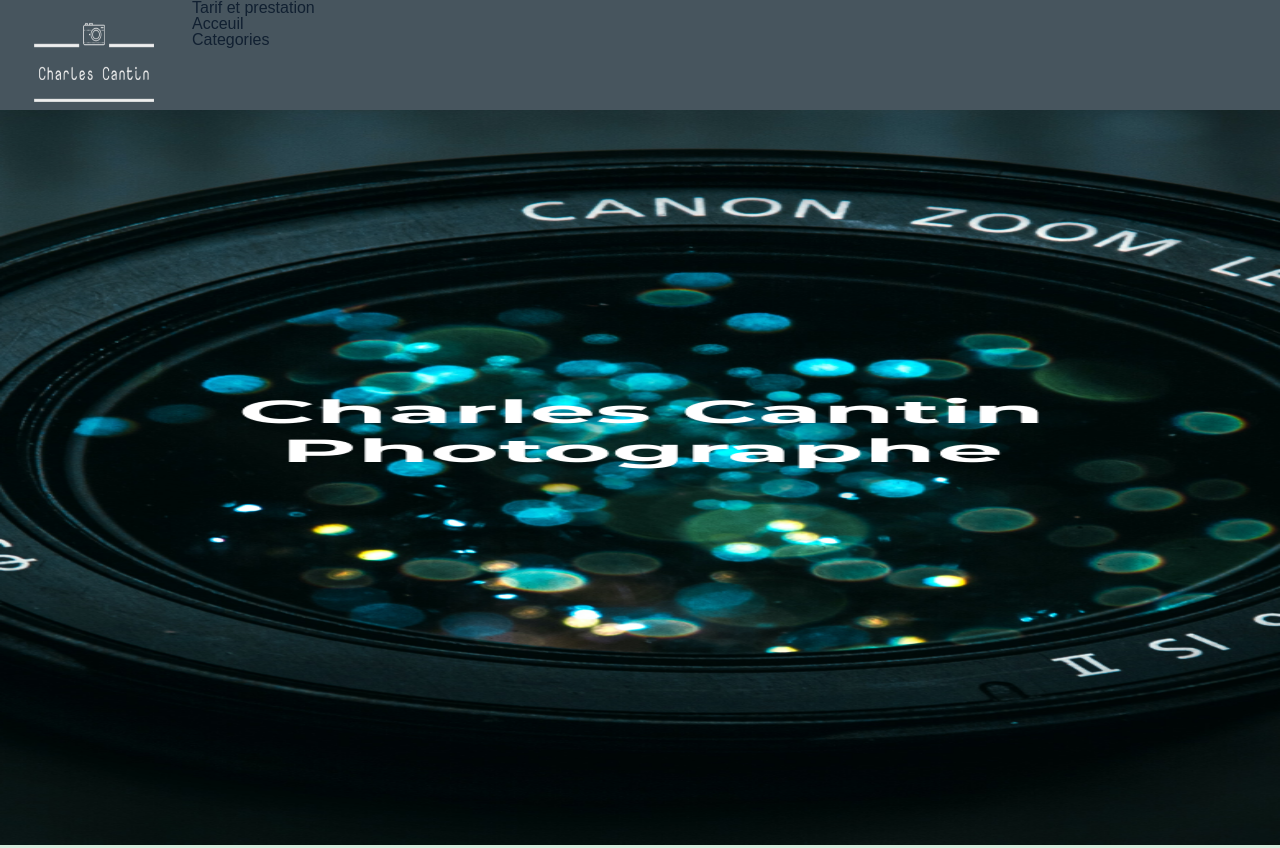
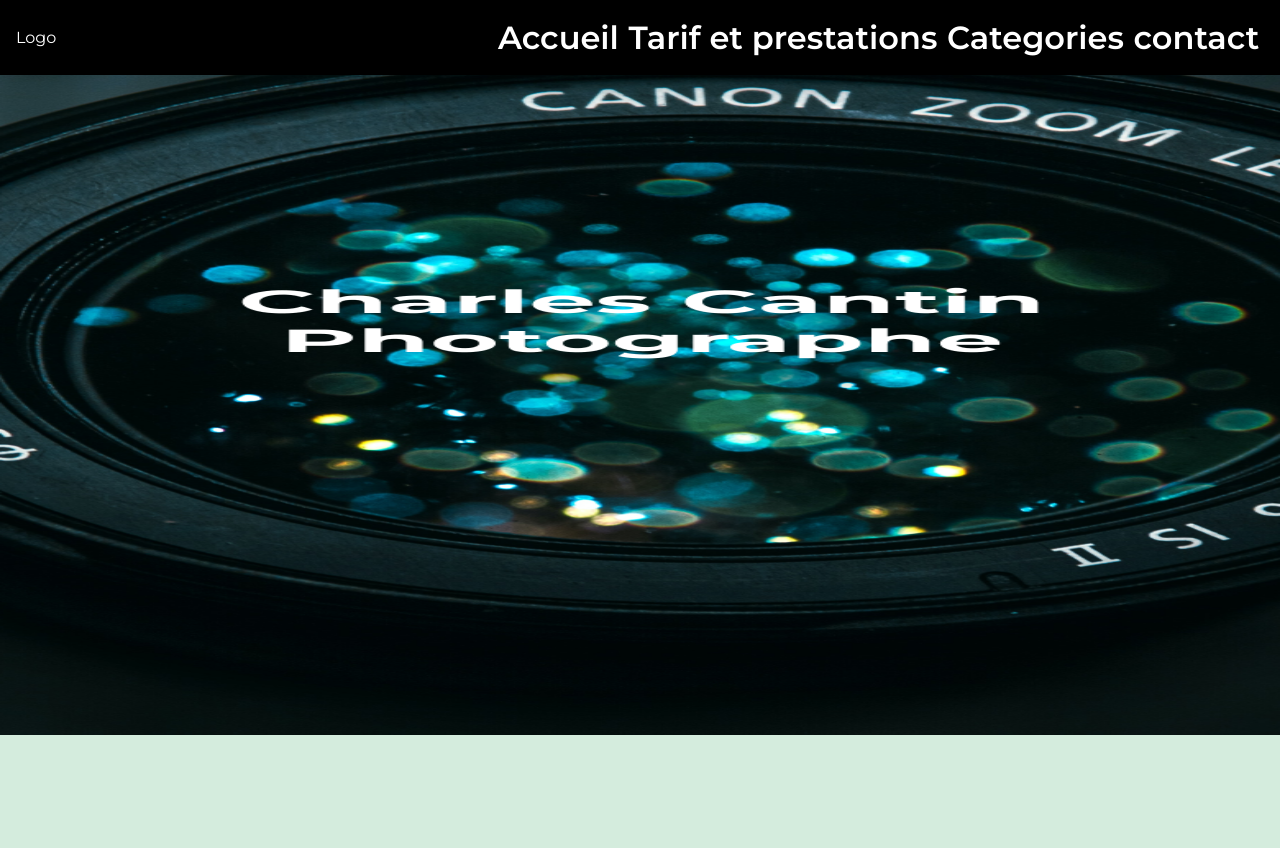
Before and after one commit to Kevdevv/ECF-Front, a React (Create React App) app: page / in a window 1280 px wide. After the commit the page ends 800 px from the top, so only its background shows below. Built offline with nearby package versions, Linux system fonts and the light colour scheme.

Commit message:
burger mis en place

```diff
--- a/src/App.css
+++ b/src/App.css
@@ -1,143 +1,22 @@
-/* http://meyerweb.com/eric/tools/css/reset/
-   v2.0 | 20110126
-   License: none (public domain)
-*/
+@import url('https://fonts.googleapis.com/css2?family=Montserrat:wght@300;400;600;700&display=swap');
 
-html,
-body,
-div,
-span,
-applet,
-object,
-iframe,
-h1,
-h2,
-h3,
-h4,
-h5,
-h6,
-p,
-blockquote,
-pre,
-a,
-abbr,
-acronym,
-address,
-big,
-cite,
-code,
-del,
-dfn,
-em,
-img,
-ins,
-kbd,
-q,
-s,
-samp,
-small,
-strike,
-strong,
-sub,
-sup,
-tt,
-var,
-b,
-u,
-i,
-center,
-dl,
-dt,
-dd,
-ol,
-ul,
-li,
-fieldset,
-form,
-label,
-legend,
-table,
-caption,
-tbody,
-tfoot,
-thead,
-tr,
-th,
-td,
-article,
-aside,
-canvas,
-details,
-embed,
-figure,
-figcaption,
-footer,
-header,
-hgroup,
-menu,
-nav,
-output,
-ruby,
-section,
-summary,
-time,
-mark,
-audio,
-video {
+* {
   margin: 0;
   padding: 0;
-  border: 0;
-  font-size: 100%;
-  font: inherit;
-  vertical-align: baseline;
-}
-
-/* HTML5 display-role reset for older browsers */
-article,
-aside,
-details,
-figcaption,
-figure,
-footer,
-header,
-hgroup,
-menu,
-nav,
-section {
-  display: block;
+  box-sizing: border-box;
+  outline: none;
 }
 
 body {
   line-height: 1;
-}
-
-ol,
-ul {
-  list-style: none;
-}
-
-blockquote,
-q {
-  quotes: none;
-}
-
-blockquote:before,
-blockquote:after,
-q:before,
-q:after {
-  content: '';
-  content: none;
-}
-
-table {
-  border-collapse: collapse;
-  border-spacing: 0;
-}
-
-@import url('https://fonts.googleapis.com/css2?family=Montserrat:wght@300;400;600;700&display=swap');
-
-body {
   background-color: #D4ECDD;
   font-family: 'Montserrat', sans-serif;
   color: #112031;
+  font-size: 16px;
 }
+
+ul {
+  list-style: none;
+  padding: 0;
+  margin: 0;
+}
--- a/src/App.js
+++ b/src/App.js
@@ -1,5 +1,4 @@
 import './App.css';
-import Header from 'Component/Header/Header';
 import Landing from 'Pages/Landing/Landing';
 import Category from 'Pages/Category/Category'
 import Mariage from 'Pages/Mariage/Mariage';
@@ -9,12 +8,13 @@
 import Famille from 'Pages/Famille/Famille';
 import Bebe from 'Pages/Bebe/Bebe';
 import Prestation from 'Pages/Prestation/Prestation'
+import Nav from 'Component/Navbar/Nav'
 import { BrowserRouter as Router, Routes, Route } from "react-router-dom";
 
 function App() {
   return (
     <Router>
-        <Header />
+      <Nav />
       <Routes>
           <Route path="/prestation" element={<Prestation />} />
           <Route path="/couple" element={<Couple />} />
--- /dev/null
+++ b/src/Component/Navbar/Nav.css
@@ -0,0 +1,112 @@
+.navbar {
+    display: flex;
+    flex-wrap: wrap;
+    align-items: center;
+    justify-content: space-between;
+    padding: 1rem;
+    position: fixed;
+    width: 100%;
+    min-height: 75px;
+    background-color: black;
+    color: white;
+}
+
+a {
+    color: white;
+}
+
+.navbar-links {
+    display: flex;
+}
+
+.navbar-link {
+    padding: 0 0.3rem;
+    color: inherit;
+}
+
+.navbar-burger {
+    width: 40px;
+    height:40px;
+    background: transparent;
+    border: none;
+    color: inherit;
+    display: none;
+}
+
+@media screen and (max-width:767px) {
+    .navbar-links {
+        flex-direction: column;
+        justify-content: center;
+        align-items: center;
+        position: fixed;
+        right: -100vw;
+        bottom: 0;
+        height: 100vh;
+        padding: 2rem;
+        background: black;
+        visibility: hidden;
+    }
+
+    .show-nav .navbar-links {
+        right: 0;
+        width: 100vw;
+        visibility: visible;
+    }
+
+    .navbar-link {
+        display: block;
+        padding: 1.5rem;
+        font-size: 5vw;
+    }
+
+    .navbar-burger {
+        display: block;
+        position: fixed;
+        top: 1rem;
+        right: 1rem;
+    }
+
+    .navbar-burger:hover {
+        cursor: pointer;
+    }
+
+    .burger-bar,
+    .burger-bar::before,
+    .burger-bar::after {
+        display: block;
+        width: 40px;
+        height: 3px;
+        position: relative;
+        border-radius: 3px;
+        background: white;
+        transition: all .5s ease-in-out;
+    }
+
+    .burger-bar::before,
+    .burger-bar::after {
+        content:"";
+        position: absolute;
+        left: 0;
+    }
+
+    .burger-bar::before {
+        transform: translateY(-12px);
+    }
+
+    .burger-bar::after {
+        transform: translateY(12px);
+    }
+
+    .show-nav .burger-bar {
+        background: transparent;
+        width: 0;
+    }
+
+    .show-nav .burger-bar::before {
+        transform: rotate(45deg);
+    }
+
+    .show-nav .burger-bar::after {
+        transform: rotate(-45deg);
+    }
+}
--- /dev/null
+++ b/src/Component/Navbar/Nav.js
@@ -0,0 +1,45 @@
+import React from 'react'
+import 'Component/Navbar/Nav.css'
+import { useState } from 'react'
+
+function Nav() {
+
+    const [showLinks, setShowLinks] = useState(false)
+
+    const handleShowLinks = () => {
+        setShowLinks(!showLinks)
+    }
+
+  return (
+    <nav className={`navbar ${showLinks ? "show-nav" : "hide-nav"}`}>
+        <div className='navbar-logo'>Logo</div>
+        <ul className='navbar-links'>
+            <li className='navbar-item'>
+                <a href='/' className='navbar-link'>
+                  Accueil
+                </a>
+            </li>
+            <li className='navbar-item'>
+                <a href='/prestation' className='navbar-link'>
+                  Tarif et prestations
+                </a>
+            </li>
+            <li className='navbar-item'>
+                <a href='/category' className='navbar-link'>
+                  Categories
+                </a>
+            </li>
+            <li className='navbar-item'>
+                <a href='/' className='navbar-link'>
+                  contact
+                </a>
+            </li>
+        </ul>
+        <button className='navbar-burger' onClick={handleShowLinks}>
+            <span className='burger-bar'></span>
+        </button>
+    </nav>
+  )
+}
+
+export default Nav
--- a/src/Pages/Category/Category.css
+++ b/src/Pages/Category/Category.css
@@ -9,15 +9,12 @@
     height: 246px;
 }
 
-h2 {
+h2, a {
     text-align: center;
     margin-bottom: 25px;
     margin-top: 25px;
     font-size: 32px;
     font-weight: 600;
+    color: #112031;
+    text-decoration: none;
 }
-
-a {
-    text-decoration: none;
-    color: #112031;
-}
```
